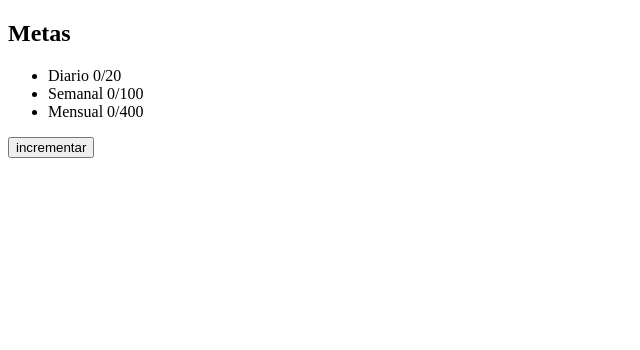
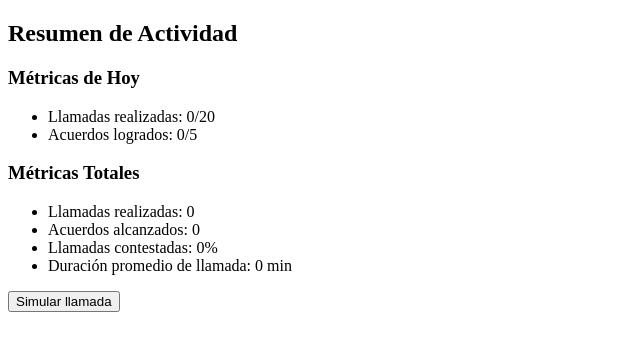
Before and after one commit to angiedejauregui/tp-semianrio, a React (Vite) app: page / in a window 1280 px wide. Shown: the top 350 px of the page, without its empty margins (0-640 px from the left). Built offline with nearby package versions, Linux system fonts and the light colour scheme.

Commit message:
metricas con boton de simular llamada

```diff
--- a/src/components/Dashboard.jsx
+++ b/src/components/Dashboard.jsx
@@ -1,38 +1,68 @@
 import React, { useState } from "react";
 
 const goals = {
-  daily: 20,
-  weekly: 100,
-  monthly: 400,
+  dailyCalls: 20,
+  agreements: 5,
 };
 
 const Dashboard = () => {
-  const [progress, setProgress] = useState({ daily: 0, weekly: 0, monthly: 0 });
+  const [calls, setCalls] = useState(0);
+  const [agreements, setAgreements] = useState(0);
+  const [totalCalls, setTotalCalls] = useState(0);
+  const [totalAgreements, setTotalAgreements] = useState(0);
+  const [answeredCalls, setAnsweredCalls] = useState(0);
+  const [callDurations, setCallDurations] = useState([]);
 
-  const incrementar = () => {
-    setProgress((prev) => ({
-      daily: prev.daily + 1,
-      weekly: prev.weekly + 1,
-      monthly: prev.monthly + 1,
-    }));
+  const simulateCall = () => {
+    const wasAnswered = Math.random() < 0.7; // 70% chance de que contesten
+    const duration = wasAnswered ? Math.random() * 5 + 1 : 0; // entre 1 y 6 minutos si contestaron
+    const closedAgreement = wasAnswered && Math.random() < 0.3; // 30% chance de cerrar acuerdo
+
+    setCalls((prev) => prev + 1);
+    setTotalCalls((prev) => prev + 1);
+
+    if (wasAnswered) {
+      setAnsweredCalls((prev) => prev + 1);
+      setCallDurations((prev) => [...prev, duration]);
+    }
+
+    if (closedAgreement) {
+      setAgreements((prev) => prev + 1);
+      setTotalAgreements((prev) => prev + 1);
+    }
   };
 
+  const answeredRate =
+    calls > 0 ? ((answeredCalls / calls) * 100).toFixed(1) : 0;
+
+  const avgDuration =
+    callDurations.length > 0
+      ? (
+          callDurations.reduce((a, b) => a + b, 0) / callDurations.length
+        ).toFixed(1)
+      : 0;
+
   return (
-    <>
-      <h2>Metas</h2>
+    <div>
+      <h2>Resumen de Actividad</h2>
+      <h3>Métricas de Hoy</h3>
       <ul>
         <li>
-          Diario {progress.daily}/{goals.daily}
+          Llamadas realizadas: {calls}/{goals.dailyCalls}
         </li>
         <li>
-          Semanal {progress.weekly}/{goals.weekly}
-        </li>
-        <li>
-          Mensual {progress.monthly}/{goals.monthly}
+          Acuerdos logrados: {agreements}/{goals.agreements}
         </li>
       </ul>
-      <button onClick={() => incrementar()}>incrementar</button>
-    </>
+      <h3>Métricas Totales</h3>
+      <ul>
+        <li>Llamadas realizadas: {totalCalls}</li>
+        <li>Acuerdos alcanzados: {totalAgreements}</li>
+        <li>Llamadas contestadas: {answeredRate}%</li>
+        <li>Duración promedio de llamada: {avgDuration} min</li>
+      </ul>
+      <button onClick={simulateCall}>Simular llamada</button>
+    </div>
   );
 };
 
```
